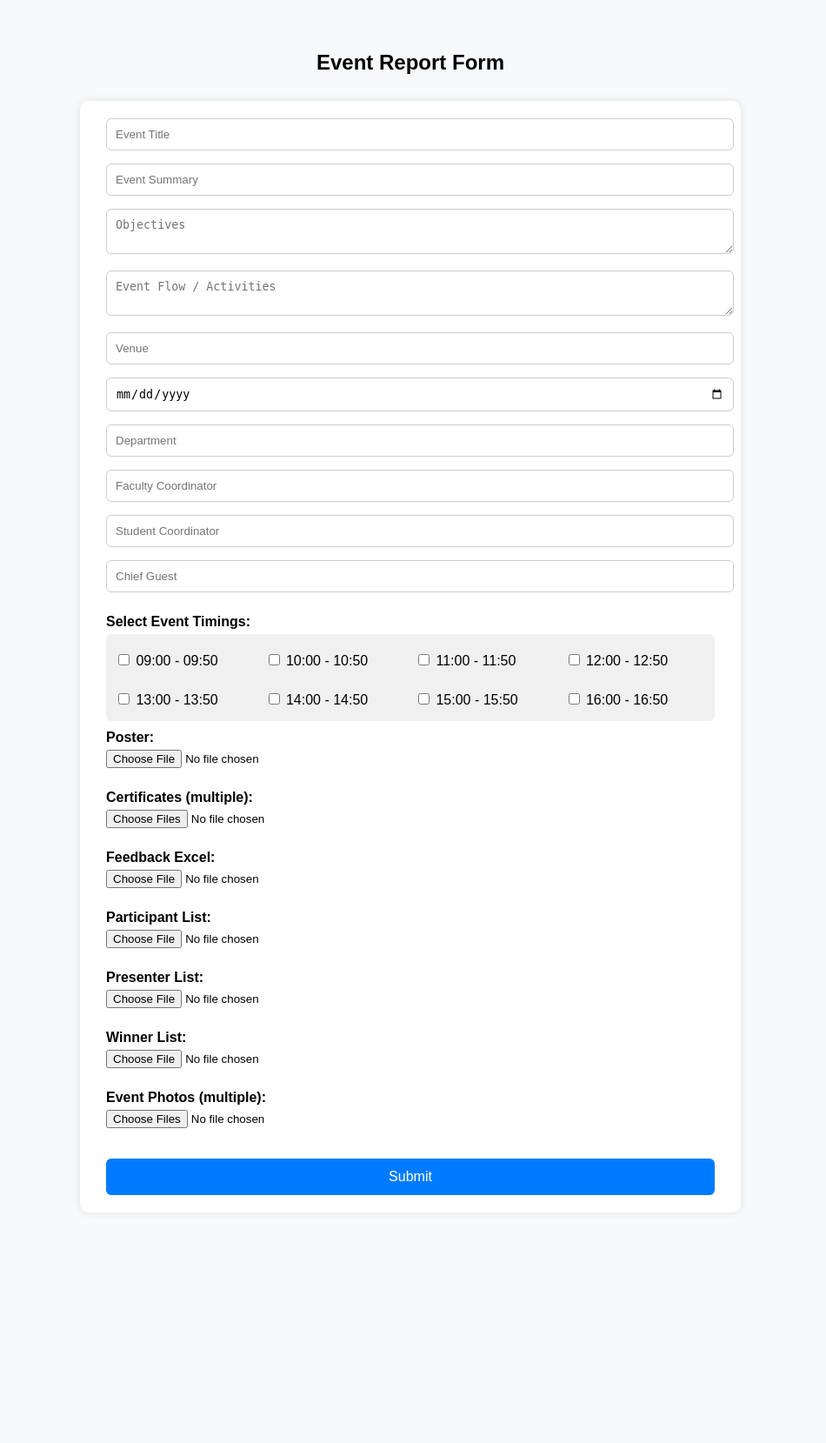
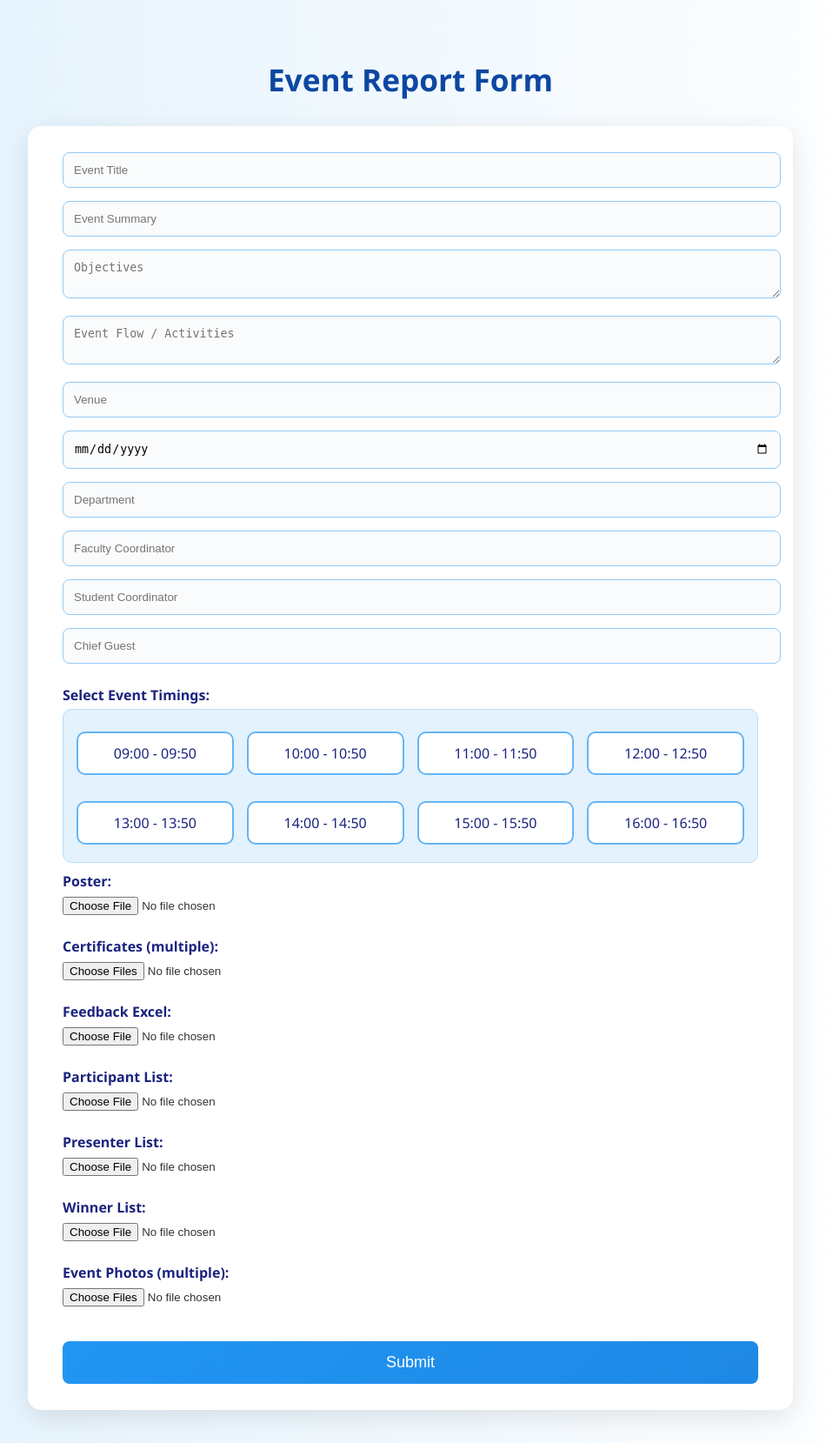
Before and after one commit to someoneskilled/event-report-generator, a Flask app: page / in a window 1280 px wide. Shown: the whole page at 87% size, without its empty margins (168-1118 px from the left). Before the commit the page ends 1374 px from the top, so only its background shows below. Run offline with Flask 3, Linux system fonts and the light colour scheme.

Commit message:
formandsummary

```diff
--- a/app.py
+++ b/app.py
@@ -1,8 +1,7 @@
-from flask import Flask, render_template, request, redirect, url_for, jsonify, send_file
+from flask import Flask, render_template, request, redirect, url_for, jsonify
 from werkzeug.utils import secure_filename
 import os
 import json
-import pdfkit
 
 app = Flask(__name__)
 app.config['UPLOAD_FOLDER'] = 'static/uploads'
@@ -62,12 +61,5 @@ def submit():
 
     return render_template("summary.html", data=data)
 
-@app.route('/download_pdf', methods=['POST'])
-def download_pdf():
-    data = request.form['html_data']
-    pdf_path = os.path.join(app.config['UPLOAD_FOLDER'], "report.pdf")
-    pdfkit.from_string(data, pdf_path)
-    return send_file(pdf_path, as_attachment=True)
-
 if __name__ == '__main__':
     app.run(debug=True)
--- a/templates/form.html
+++ b/templates/form.html
@@ -4,38 +4,56 @@
     <meta charset="UTF-8">
     <title>Event Report Generator</title>
     <style>
-        body {
-            font-family: Arial, sans-serif;
-            background: #f8f9fa;
+       body {
+            font-family: 'Segoe UI', Tahoma, Geneva, Verdana, sans-serif;
+            background: linear-gradient(to right, #e3f2fd, #ffffff);
             padding: 30px;
+            color: #333;
         }
 
         h2 {
             text-align: center;
             margin-bottom: 30px;
+            font-size: 2.2em;
+            color: #0d47a1;
         }
 
         form {
             background: #ffffff;
-            padding: 20px 30px;
-            border-radius: 10px;
-            box-shadow: 0 0 10px rgba(0,0,0,0.1);
-            max-width: 700px;
+            padding: 30px 40px;
+            border-radius: 15px;
+            box-shadow: 0 8px 30px rgba(0, 0, 0, 0.1);
+            max-width: 800px;
             margin: auto;
+            transition: all 0.3s ease-in-out;
         }
 
-        input[type="text"], input[type="date"], textarea, select {
+        input[type="text"],
+        input[type="date"],
+        textarea,
+        select {
             width: 100%;
-            padding: 10px;
+            padding: 12px;
             margin-bottom: 15px;
-            border: 1px solid #ccc;
-            border-radius: 6px;
+            border: 1.5px solid #90caf9;
+            border-radius: 8px;
+            background-color: #f9fbfd;
+            transition: border-color 0.3s ease-in-out, box-shadow 0.3s ease-in-out;
+        }
+
+        input:focus,
+        textarea:focus,
+        select:focus {
+            border-color: #2196f3;
+            box-shadow: 0 0 5px rgba(33, 150, 243, 0.5);
+            outline: none;
         }
 
         label {
             font-weight: bold;
             display: block;
             margin: 10px 0 5px;
+            color: #1a237e;
         }
 
         .file-input {
@@ -44,33 +62,64 @@
 
         .checkbox-grid {
             display: grid;
-            grid-template-columns: repeat(auto-fill, minmax(140px, 1fr));
-            gap: 10px;
-            background: #f0f0f0;
-            padding: 10px;
-            border-radius: 6px;
+            grid-template-columns: repeat(auto-fill, minmax(160px, 1fr));
+            gap: 15px;
+            background: #e3f2fd;
+            padding: 15px;
+            border-radius: 10px;
+            border: 1px solid #bbdefb;
+        }
+
+        .checkbox-grid input[type="checkbox"] {
+            display: none;
         }
 
         .checkbox-grid label {
-            font-weight: normal;
+            position: relative;
+            font-weight: 500;
+            background-color: #ffffff;
+            border: 2px solid #64b5f6;
+            border-radius: 10px;
+            padding: 12px 10px;
+            text-align: center;
+            cursor: pointer;
+            transition: all 0.3s ease-in-out;
+            user-select: none;
+        }
+
+        .checkbox-grid label:hover {
+            background-color: #e1f5fe;
+            box-shadow: 0 0 8px rgba(100, 181, 246, 0.5);
+            transform: translateY(-2px);
+        }
+
+        /* When checkbox is selected */
+        .checkbox-grid input[type="checkbox"]:checked + label {
+            background-color: #81c784 !important;
+            color: white;
+            border-color: #388e3c;
+            box-shadow: 0 0 10px rgba(76, 175, 80, 0.6);
         }
 
         button {
             display: block;
             width: 100%;
-            padding: 12px;
-            font-size: 16px;
-            background: #007bff;
+            padding: 14px;
+            font-size: 18px;
+            background: linear-gradient(135deg, #2196f3, #1e88e5);
             color: white;
             border: none;
-            border-radius: 6px;
+            border-radius: 8px;
             cursor: pointer;
-            margin-top: 20px;
+            margin-top: 25px;
+            transition: background 0.3s ease-in-out, transform 0.2s ease-in-out;
         }
 
         button:hover {
-            background: #0056b3;
+            background: linear-gradient(135deg, #1976d2, #1565c0);
+            transform: scale(1.02);
         }
+
     </style>
 </head>
 <body>
@@ -92,8 +141,8 @@
         <label>Select Event Timings:</label>
         <div class="checkbox-grid">
             {% for hour in range(9, 17) %}
-                <label>
-                    <input type="checkbox" name="event_time" value="{{'%02d' % hour}}:00-{{'%02d' % hour}}:50">
+                <input type="checkbox" name="event_time" id="time{{'%02d' % hour}}" value="{{'%02d' % hour}}:00-{{'%02d' % hour}}:50">
+                <label for="time{{'%02d' % hour}}">
                     {{'%02d' % hour}}:00 - {{'%02d' % hour}}:50
                 </label>
             {% endfor %}
```
Also changed, not shown: templates/summary.html (+11 -37 lines), static/uploads/A4_-_23.png (added), static/uploads/ChatGPT_Image_Apr_8_2025_10_41_09_PM.png (deleted), static/uploads/IMG_3297.JPG (added), static/uploads/WhatsApp_Image_2025-04-19_at_15.19.24_94db8c86.jpg (deleted), static/uploads/WhatsApp_Image_2025-04-19_at_15.19.25_763fae37.jpg (deleted), static/uploads/final_certificate.png (added), 2 other files.
